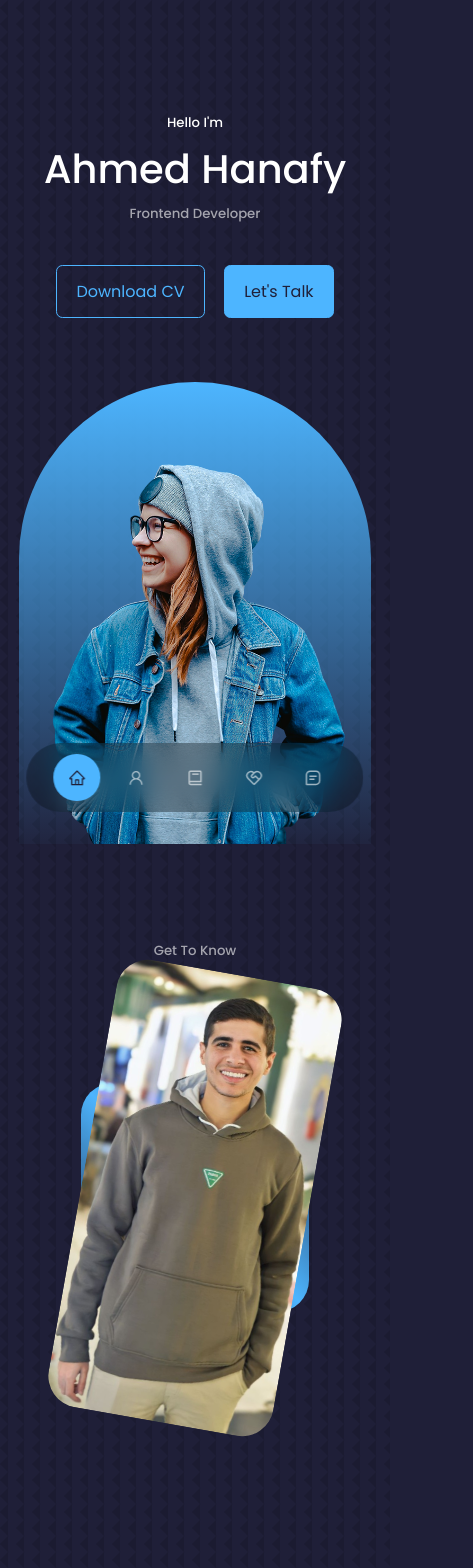
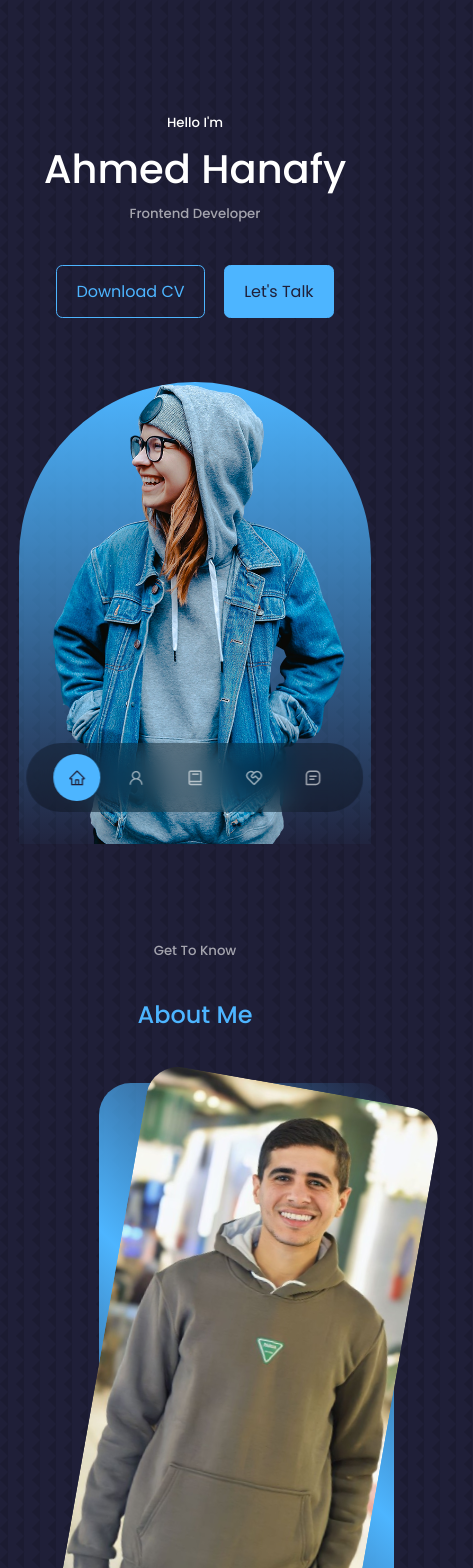
Before and after one commit to Ahmedhanafy4199/My_Portfolio, a React (Create React App) app: page / in a window 390 px wide. Shown: the top 1568 px of the page, 473 px wide, since content can reach past the window. Built offline with nearby package versions, Linux system fonts and the light colour scheme.

Commit message:
First_Changing

```diff
--- a/src/App.jsx
+++ b/src/App.jsx
@@ -16,9 +16,9 @@ const App = () => {
         <Nav />
         <About />
         <Experience />
-        <Services />
+         <Services />
         <Portfolio />
-        <Testimoniols />
+       <Testimoniols />
         <Contact />
         <Footer />
     </>
--- a/src/components/about/about.css
+++ b/src/components/about/about.css
@@ -5,7 +5,7 @@
 }
 
 .about_me{
-    width: 100%;
+    width: 60%;
     aspect-ratio: 1/1;
     border-radius: 2rem;
     background: linear-gradient(45deg,transparent,var(--color-primary),transparent);
@@ -66,17 +66,26 @@
    .about_me{
        width: 50%;
        margin: 2rem auto 4rem;
+
    }
    .about_content p{
        margin: 1rem 0 1.5rem;
    }
+   .about_me > img{
+    width: 100%;
+    height: max-content;
+}
 }
 
 /*-------------------Media Queries(Small Devices)-----------------*/
 @media screen and (max-width:600px) {
     .about_me{
         width: 65%;
-        margin: 0 auto 43em;
+        margin: 0 auto 3rem;
+    }
+    .about_me > img{
+        width: 100%;
+        height: max-content;
     }
     .about_cards{
         grid-template-columns:1fr 1fr;
--- a/src/components/experience/experience.css
+++ b/src/components/experience/experience.css
@@ -50,7 +50,7 @@
  }
 
  /*-------------------Media Queries(Small Devices)-----------------*/
- @media screen and (max-width:600px) {
+@media screen and (max-width:600px) {
     .experience_container{
         gap: 1rem;
     }
--- a/src/components/header/CVB.jsx
+++ b/src/components/header/CVB.jsx
@@ -1,5 +1,5 @@
 import React from 'react'
-import CV from '../../assets/Cv.pdf'
+import CV from '../../assets/Ahmed_Hanafy_FrontEnd.pdf'
 
 const CVB = () => {
   return (
--- a/src/components/header/HeaderSocials.jsx
+++ b/src/components/header/HeaderSocials.jsx
@@ -8,7 +8,7 @@ const HeaderSocials = () => {
     <div className="header_socials">
         <a href='https://linkedin.com' target="_blank" rel="noreferrer"><BsLinkedin/></a>
         <a href='https://github.com' target="_blank" rel="noreferrer"><BsGithub/></a>
-        <a href='https://dribbble.com' target="_blank" rel="noreferrer"><FiDribbble/></a>
+        <a href='https://dribbble.com/shots/18543028-Orion-UI-kit-Charts-templates-infographics-in-Figma' target="_blank" rel="noreferrer"><FiDribbble/></a>
     </div>
   )
 }
--- a/src/components/header/header.css
+++ b/src/components/header/header.css
@@ -46,7 +46,7 @@ header{
     margin-top: 4rem;
     border-radius: 12rem 12rem 0 0;
     overflow: hidden;
-    padding: 5rem 1.5rem 1.5rem 1.5rem;
+    padding: 0rem 1.5rem 1.5rem 1.5rem;
 }
 
 /*scroll down*/
--- a/src/index.css
+++ b/src/index.css
@@ -54,7 +54,6 @@ h1{
 }
 section{
     margin-top: 8rem;
-    height: 100vh;
 }
 section > h2 , section > h5 {
     text-align: center;
@@ -115,8 +114,7 @@ img{
     .container{
         width: var(--container-width-sm);
     }
-
-    section > h2{
+    section > h2 {
         margin-top: 2rem;
     }
 }
```
Also changed, not shown: 2 other files (tests, documents, lock files or other folders).
